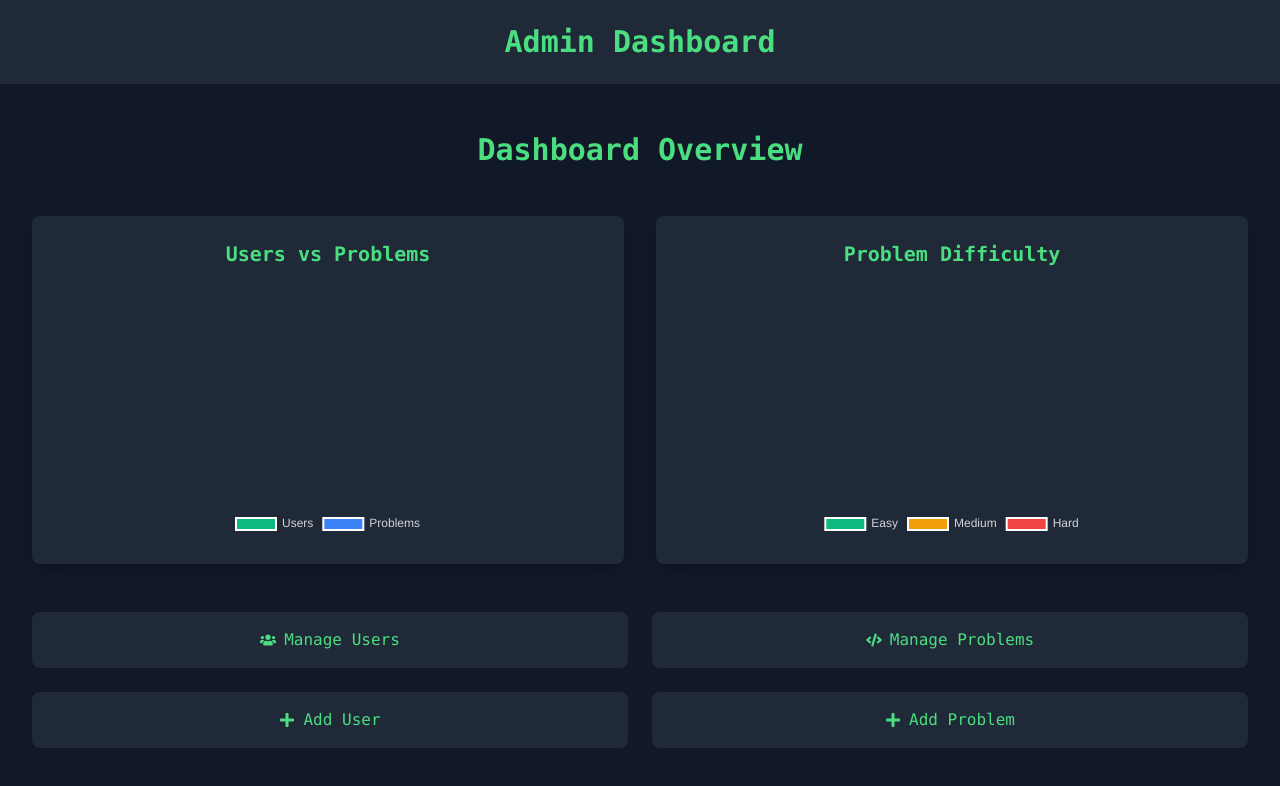
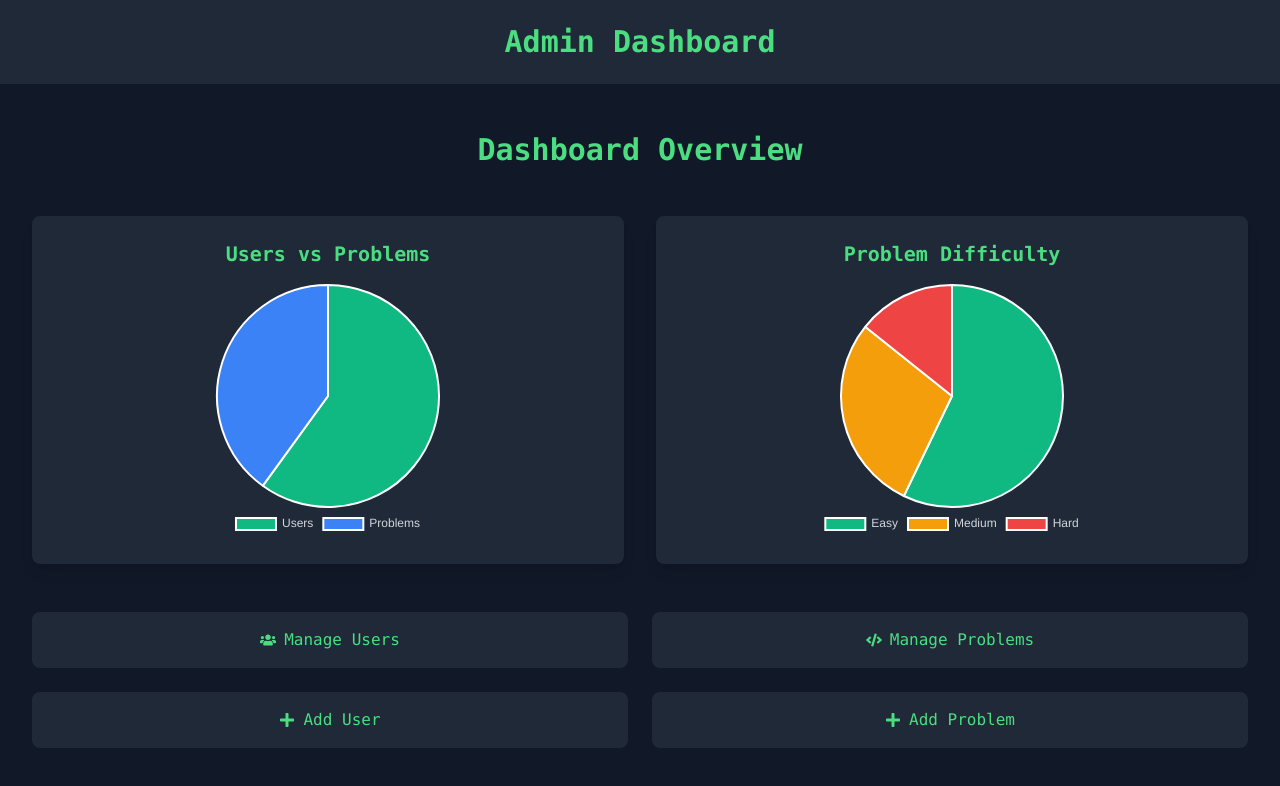
Before and after one commit to AMANPATEL1108/cp3-platform, a React (Create React App) app in the folder client/: page /admin in a window 1280 px wide. Shown: the top 786 px of the page. Built offline with nearby package versions, Linux system fonts and the light colour scheme; no server answers; sample sign-in values are in the browser's storage.

Commit message:
Graph added Static

```diff
--- a/client/src/components/AdminDashboard.js
+++ b/client/src/components/AdminDashboard.js
@@ -14,6 +14,7 @@ import { Bar, Pie } from "react-chartjs-2";
 import api from "../utils/api";
 import { FaUsers, FaCode, FaChartLine, FaPlus } from "react-icons/fa";
 
+// Registering chart components
 ChartJS.register(
   CategoryScale,
   LinearScale,
@@ -24,6 +25,7 @@ ChartJS.register(
   ArcElement
 );
 
+// Memoized chart component for optimized re-renders
 const Chart = React.memo(({ data, type, options }) => {
   const ChartComponent = type === "bar" ? Bar : Pie;
   return <ChartComponent data={data} options={options} />;
@@ -37,6 +39,7 @@ function AdminDashboard() {
     fetchStats();
   }, []);
 
+  // Fetch stats from the API
   const fetchStats = async () => {
     try {
       const response = await api.get("/admin/stats");
@@ -46,26 +49,34 @@ function AdminDashboard() {
     }
   };
 
+  // Static or dynamic user/problem data
   const userProblemData = {
     labels: ["Users", "Problems"],
     datasets: [
       {
-        data: [stats.totalUsers, stats.totalProblems],
+        // Use static data if stats are not available yet
+        data: [stats.totalUsers || 120, stats.totalProblems || 80],
         backgroundColor: ["#10B981", "#3B82F6"],
       },
     ],
   };
 
+  // Static or dynamic difficulty data
   const difficultyData = {
     labels: ["Easy", "Medium", "Hard"],
     datasets: [
       {
-        data: [stats.easyProblems, stats.mediumProblems, stats.hardProblems],
+        data: [
+          stats.easyProblems || 40,
+          stats.mediumProblems || 20,
+          stats.hardProblems || 10,
+        ],
         backgroundColor: ["#10B981", "#F59E0B", "#EF4444"],
       },
     ],
   };
 
+  // Chart options for consistent look and feel
   const chartOptions = {
     responsive: true,
     maintainAspectRatio: false,
@@ -79,12 +90,15 @@ function AdminDashboard() {
     },
   };
 
+  // Rendering the dashboard layout
   const renderDashboard = () => (
     <div className="flex flex-col items-center">
       <h2 className="text-3xl font-bold mb-12 text-green-400">
         Dashboard Overview
       </h2>
+      {/* Chart Section */}
       <div className="grid grid-cols-1 md:grid-cols-2 gap-8 mb-12 w-full">
+        {/* Users vs Problems Chart */}
         <div className="bg-gray-800 p-6 rounded-lg shadow-lg">
           <h3 className="text-xl font-semibold mb-4 text-green-400">
             Users vs Problems
@@ -93,6 +107,7 @@ function AdminDashboard() {
             <Chart data={userProblemData} type="pie" options={chartOptions} />
           </div>
         </div>
+        {/* Problem Difficulty Chart */}
         <div className="bg-gray-800 p-6 rounded-lg shadow-lg">
           <h3 className="text-xl font-semibold mb-4 text-green-400">
             Problem Difficulty
@@ -102,6 +117,8 @@ function AdminDashboard() {
           </div>
         </div>
       </div>
+
+      {/* Admin Actions */}
       <div className="grid grid-cols-1 md:grid-cols-2 gap-6 w-full">
         <AdminButton
           icon={<FaUsers className="mr-2" />}
@@ -141,6 +158,7 @@ function AdminDashboard() {
   );
 }
 
+// AdminButton component
 const AdminButton = ({ icon, text, onClick }) => (
   <button
     onClick={onClick}
```
